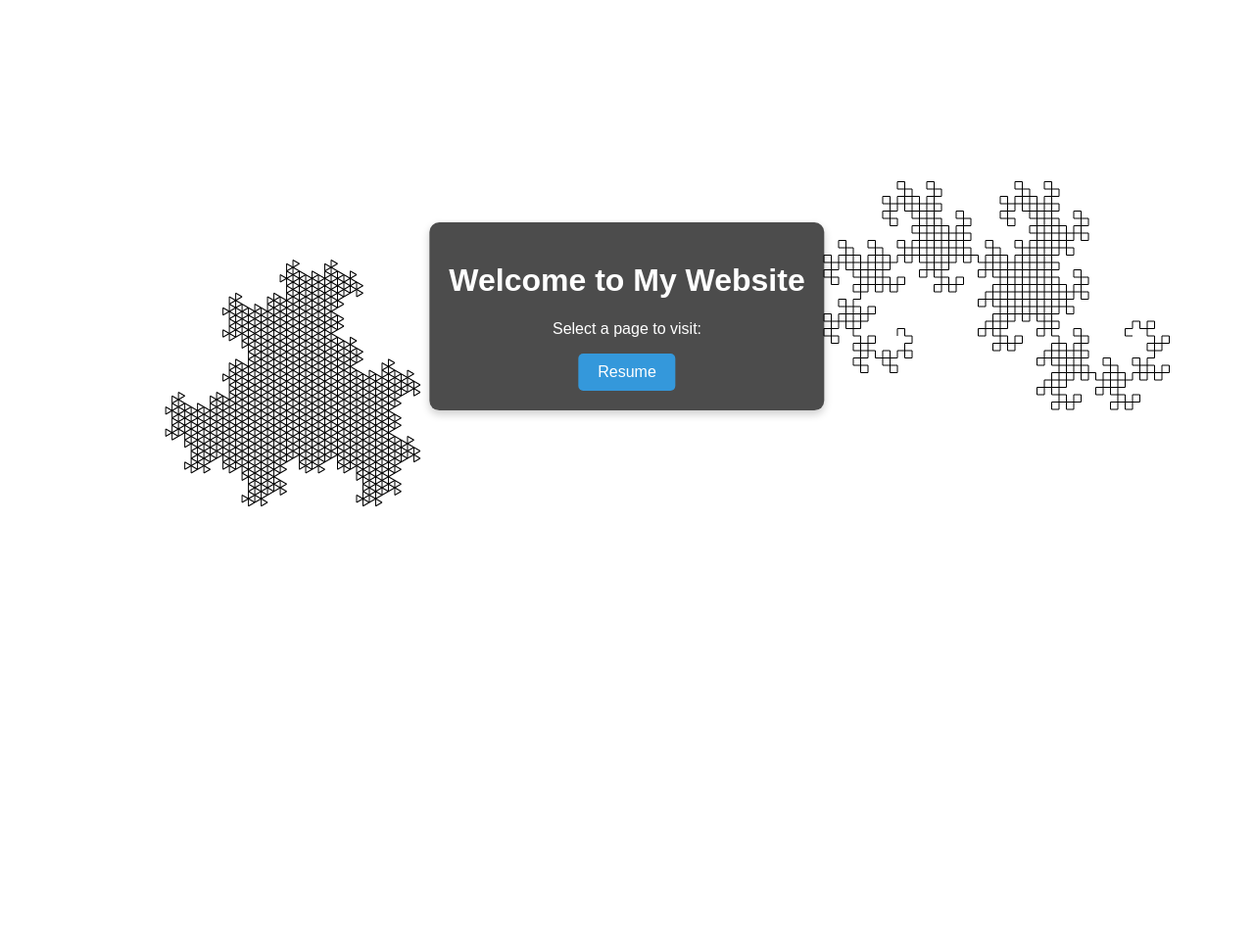
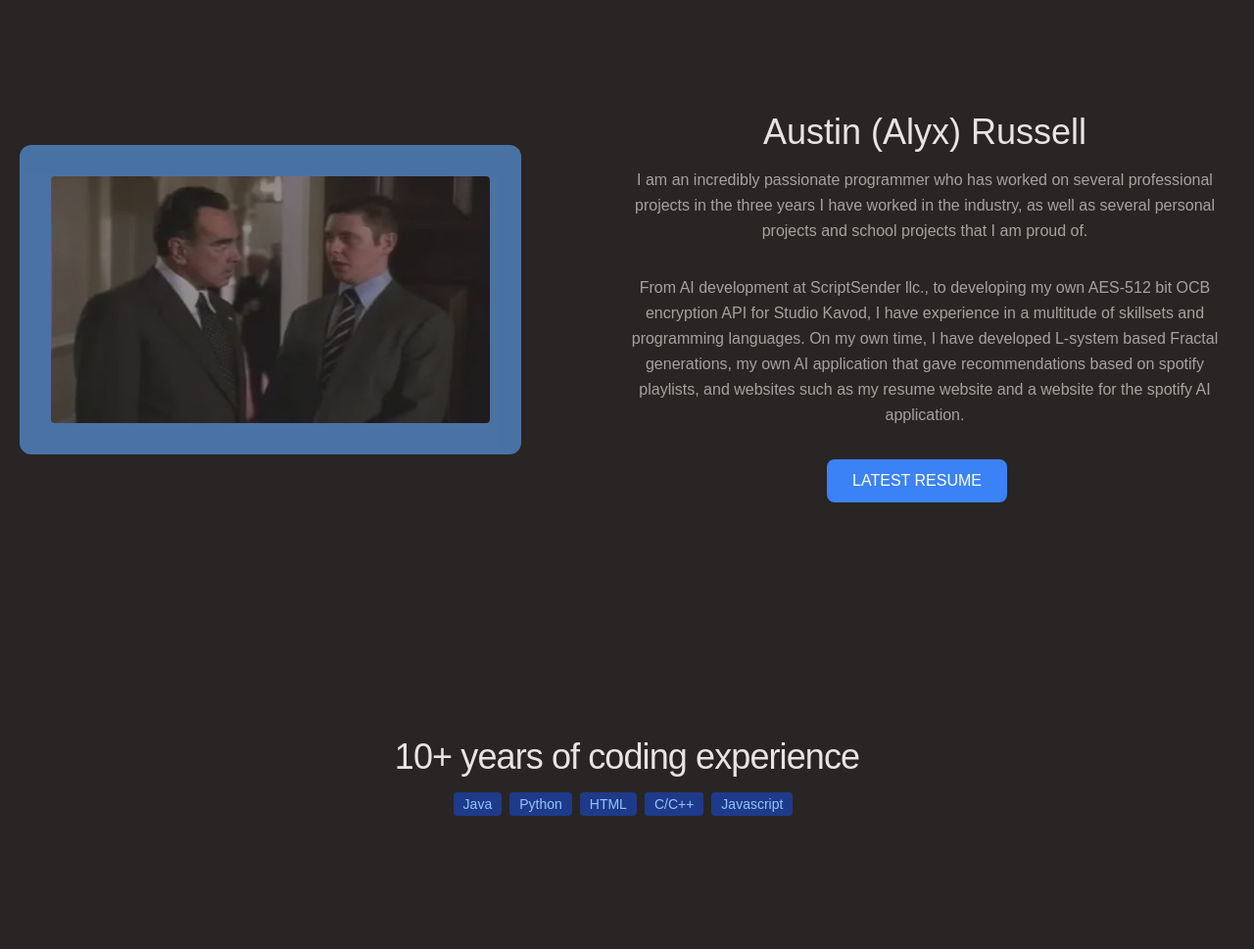
Before and after one commit to groost/ResumeWebsite, a plain HTML site: page index.html in a window 1280 px wide. Shown: the part 77-1046 px from the top of the page at 98% size. Before the commit the page ends 800 px from the top, so only its background shows below. Drawn offline with nearby package versions, Linux system fonts and the light colour scheme.

Commit message:
Committed Tailwind Website

```diff
--- a/index.html
+++ b/index.html
@@ -1,72 +1,75 @@
-<style>
-body {
-    margin: 0;
-    overflow: hidden; /* Prevent scrollbars */
-    font-family: Arial, sans-serif;
-    color: white;
-}
+<head>
+    <link rel="stylesheet" href="test.css">
+    <script src="https://cdn.tailwindcss.com"></script>
+</head>
 
-#background {
-    position: absolute;
-    top: 0;
-    left: 0;
-    width: 100%;
-    height: 100%;
-    z-index: -1; /* Push it behind everything else */
-    overflow: hidden; /* Prevent fractals from exceeding container */
-}
-
-#navigation {
-    position: absolute;
-    top: 50%;
-    left: 50%;
-    transform: translate(-50%, -50%);
-    text-align: center;
-    background: rgba(0, 0, 0, 0.7); /* Semi-transparent black */
-    padding: 20px;
-    border-radius: 10px;
-    box-shadow: 0 4px 8px rgba(0, 0, 0, 0.2);
-}
-
-button {
-    padding: 10px 20px;
-    font-size: 16px;
-    border: none;
-    background-color: #3498db;
-    color: white;
-    border-radius: 5px;
-    cursor: pointer;
-    transition: background-color 0.3s;
-}
-
-button:hover {
-    background-color: #1d6fa5;
-}
-
-canvas {
-    position: absolute;
-    /* Adjust positions for each canvas */
-}
-
-#SierpinskiTriangleCanvas {
-    top: 10%;
-    left: 5%;
-}
-
-#DragonCanvas {
-    bottom: 10%;
-    right: 5%;
-}
-</style>
-<div id="background">
+<!-- <div id="background">
     <canvas id="SierpinskiTriangleCanvas" width="600" height="600"></canvas>
     <canvas id="DragonCanvas" width="600" height="600"></canvas>
+</div> -->
+
+<body class="bg-stone-800 dark __className_a2f0a9">
+    <div class="container mx-auto flex px-5 py-24 md:flex-row flex-col items-center">
+        <div class="lg:max-w-lg lg:w-full md:w-1/2 w-5/6 relative bg-blue-400 bg-cover bg-center opacity-60 rounded-xl p-8">
+            <div class="relative">
+                <img class="object-cover object-center rounded z-10" alt="Dick" src="dick.png">
             </div>
-<div id="navigation">
-    <h1>Welcome to My Website</h1>
-    <p>Select a page to visit:</p>
-    <button onclick="location.href='Resume.pdf'">Resume</button>
         </div>
+
+        <div class="container mt-24 lg:flex-grow lg:pl-24 flex flex-col mb-16 items-center text-center">
+            <h1 class="title-font sm:text-4xl text-3xl mb-4 font-medium text-stone-200">
+                Austin (Alyx) Russell
+            </h1>
+            <p class="mb-8 text-md leading-relaxed text-stone-400">
+                I am an incredibly passionate programmer who has worked on several
+                professional projects in the three years I have worked in the industry,
+                as well as several personal projects and school projects that I am
+                proud of.
+            </p>
+            <p class="mb-8 text-md leading-relaxed text-stone-400">
+                From AI development at ScriptSender llc., to developing my own AES-512 bit OCB
+                encryption API for Studio Kavod, I have experience in a multitude of skillsets
+                and programming languages. On my own time, I have developed L-system based Fractal generations,
+                my own AI application that gave recommendations based on spotify playlists,
+                and websites such as my resume website and a website for the spotify AI application.
+            </p>
+
+            <a href="Resume.pdf" class="px-6 py-2 mr-4 mb-4 transition uppercase bg-blue-500 border-2 border-blue-500 rounded-lg text-white hover:bg-orange-400 hover:border-orange-400 text-md">
+                Latest Resume
+            </a>
+
+        </div>
+
+
+
+    </div>
+    <section>
+        <div class="py-8 lg:py-16 mx-auto my-auto max-w-screen-xl px-4">
+            <h1 class="text-3xl font-medium tracking-tight leading-tight text-center text-stone-200 md:text-4xl">
+                10+ years of coding experience
+            </h1>
+
+            <div class="flex flex-wrap justify-center my-4 lg:mb-16 w-sm md:w-3/4 mx-auto text-center text-stone-400">
+                <span class="text-sm font-medium me-2 mb-2 px-2.5 py-0.5 rounded bg-blue-900 text-blue-300">
+                    Java
+                </span>
+                <span class="text-sm font-medium me-2 mb-2 px-2.5 py-0.5 rounded bg-blue-900 text-blue-300">
+                    Python
+                </span>
+                <span class="text-sm font-medium me-2 mb-2 px-2.5 py-0.5 rounded bg-blue-900 text-blue-300">
+                    HTML
+                </span>
+                <span class="text-sm font-medium me-2 mb-2 px-2.5 py-0.5 rounded bg-blue-900 text-blue-300">
+                    C/C++
+                </span>
+                <span class="text-sm font-medium me-2 mb-2 px-2.5 py-0.5 rounded bg-blue-900 text-blue-300">
+                    Javascript
+                </span>
+            </div>
+        </div>
+    </section>
+</body>
+
 <script>
     function generateLSystem(axiom, rules, iterations) {
         let result = axiom;
```
Also changed, not shown: dick.png (added). Lines whose indentation alone changed are shown as unchanged.
